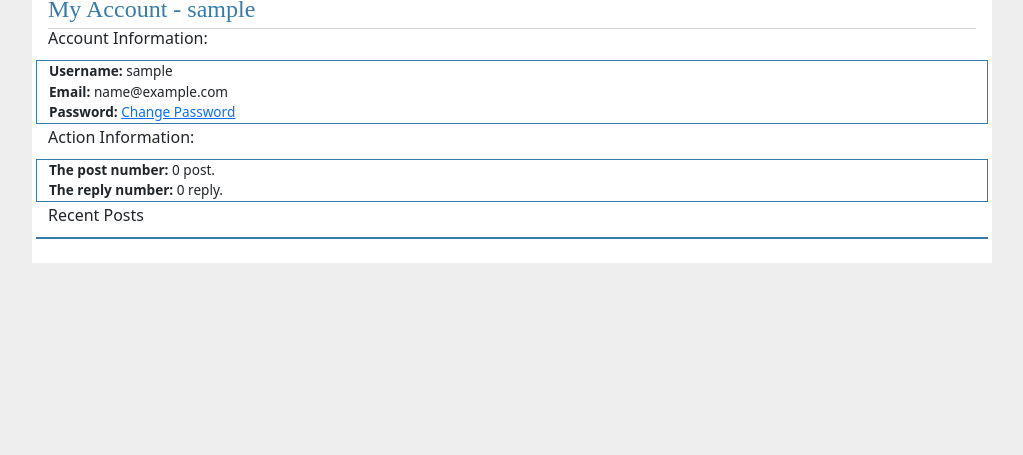
After one commit to KyleKant/blog-flask-app, a Flask app: page /auth/my_accounts in a window 1280 px wide. The commit adds this page. Shown: the part 345-800 px from the top of the page, without its empty margins (128-1151 px from the left). Run offline with Flask 2, Linux system fonts and the light colour scheme; the visitor is signed in with stand-in values (Sample User, id 1); data that the repository does not hold is empty; some libraries are stand-ins or nearby versions.

Commit message:
dev-change-password-vote-post

```diff
--- a/blog/auth.py
+++ b/blog/auth.py
@@ -7,6 +7,7 @@ from datetime import datetime
 from blog.db import get_db
 from blog import mail
 from blog.token import generate_confirmation_token, confirm_token
+from pprint import pprint
 
 bp = Blueprint('auth', __name__, url_prefix='/auth')
 
@@ -316,7 +317,74 @@ def set_new_password():
     return render_template('auth/reset_password/set_new_password.html')
 
 
-@bp.route('/resend_reset_password_email', methods=('GET', 'POST'))
-def resend_reset_password_email():
-    # print(g.user['email'])
-    return render_template('auth/reset_password/resend_reset_password_email.html')
+@bp.route('/my_accounts', methods=('GET', 'POST'))
+@login_required
+def my_account():
+    db = get_db()
+    cursor = db.cursor()
+    cursor.execute(
+        'SELECT COUNT(id) FROM post WHERE author_id=%s',
+        (g.user['id'],)
+    )
+    post_num = cursor.fetchone()[0]
+    cursor.execute(
+        'SELECT COUNT(id) FROM reply WHERE created_by=%s',
+        (g.user['username'],)
+    )
+    reply_num = cursor.fetchone()[0]
+    cursor.execute(
+        'SELECT * FROM post WHERE author_id=%s ORDER BY created DESC limit 2',
+        (g.user['id'],)
+    )
+    five_first_post_list = cursor.fetchall()
+    five_first_post_key_dict = (
+        'id', 'author_id', 'created', 'title', 'body', 'votes')
+    five_first_post = []
+    try:
+        for five_first_post_value_dict in five_first_post_list:
+            five_first_post.append(dict(
+                zip(five_first_post_key_dict, five_first_post_value_dict)))
+    except TypeError:
+        five_first_post = None
+    pprint(five_first_post)
+    return render_template('auth/my_account.html', post_num=post_num, reply_num=reply_num, five_first_post=five_first_post)
+
+
+@bp.route('/change_password', methods=('GET', 'POST'))
+@login_required
+def change_password():
+    if request.method == 'POST':
+        old_password = request.form['old_password']
+        new_password = request.form['new_password']
+        error = None
+        if not old_password:
+            error = 'Old password is required.'
+        elif not new_password:
+            error = 'New password is required.'
+        if error == None:
+            db = get_db()
+            cursor = db.cursor()
+            cursor.execute(
+                'SELECT * FROM users WHERE id=%s',
+                (g.user['id'],)
+            )
+            user_value_dict = cursor.fetchone()
+            user_key_dict = ('id', 'username', 'email', 'password',
+                             'registered_at', 'confirmed', 'confirmed_at')
+            try:
+                user = dict(zip(user_key_dict, user_value_dict))
+            except TypeError:
+                user = None
+                print('User is not exists.')
+            if user:
+                if not check_password_hash(user['password'], old_password):
+                    flash('The old password is not true, please type password again.')
+                else:
+                    cursor.execute(
+                        'UPDATE users SET password=%s WHERE id=%s',
+                        (generate_password_hash(new_password), g.user['id'],)
+                    )
+                    db.commit()
+                    print(f'Password has been changed to {new_password}')
+                    return redirect(url_for('auth.my_account'))
+    return render_template('auth/change_password/change_password.html')
--- a/blog/static/style.css
+++ b/blog/static/style.css
@@ -172,3 +172,33 @@ i {
   margin-right: 7px;
   font-size: 0.75rem;
 }
+
+div.post {
+  border: #377ba8;
+  border-style: solid;
+  border-width: 1px;
+  max-height: 250px;
+  white-space: normal;
+  overflow-y: scroll;
+}
+textarea {
+  overflow-y: scroll;
+}
+
+div.info-box {
+  border: #377ba8;
+  border-style: solid;
+  border-width: 1px;
+  display: grid;
+}
+
+.my_post a {
+  text-decoration: none;
+  font-size: 1rem;
+}
+div span {
+  font-size: 0.75rem;
+}
+.vote-btn form {
+  margin: 0;
+}
--- /dev/null
+++ b/blog/templates/auth/my_account.html
@@ -0,0 +1,55 @@
+{% extends "base.html" %} {% block header %}
+<h1>
+  {% block title %} My Account - {{g.user['username']}} {% endblock title %}
+</h1>
+{% endblock header %} {% block content %}
+<div class="info-account">
+  <div class="row">
+    <h6>Account Information:</h6>
+  </div>
+  <div class="row">
+    <div class="info-box">
+      <p><strong>Username:</strong> {{g.user['username']}}</p>
+      <p><strong>Email:</strong> {{g.user['email']}}</p>
+      <p>
+        <strong>Password: </strong
+        ><a href="{{url_for('auth.change_password')}}" class="change_password"
+          >Change Password</a
+        >
+      </p>
+    </div>
+  </div>
+  <div class="row">
+    <h6>Action Information:</h6>
+  </div>
+  <div class="row">
+    <div class="info-box">
+      <p><strong>The post number:</strong> {{post_num}} post.</p>
+      <p><strong>The reply number:</strong> {{reply_num}} reply.</p>
+    </div>
+  </div>
+  <div class="row">
+    <h6>Recent Posts</h6>
+  </div>
+  <div class="row">
+    <div class="info-box">
+      {% for post in five_first_post %}
+      <a
+        href="{{url_for('blog.post', id = post['id'], title = post['title'])}}"
+        class=""
+        >{{post['title']}}</a
+      >
+      <span
+        >Created at
+        <i class="fa fa-clock"></i>
+        <i>{{post['created']}}</i></span
+      >
+      {% endfor %}
+    </div>
+  </div>
+  <div class="row justify-content-md-start">
+    <div class="col col-md-auto"></div>
+  </div>
+</div>
+
+{% endblock content %}
--- a/blog/templates/auth/reset_password/send_reset_password_email.html
+++ b/blog/templates/auth/reset_password/send_reset_password_email.html
@@ -10,9 +10,7 @@
   If the link has expried or you want to resend a reset password email, please
   click on Resend button.
 </p>
-<a
-  href="{{url_for('auth.resend_reset_password_email')}}"
-  class="btn btn-secondary"
+<a href="{{url_for('auth.reset_password')}}" class="btn btn-secondary"
   >Resend</a
 >
 {% endblock content %}
--- a/blog/templates/base.html
+++ b/blog/templates/base.html
@@ -47,8 +47,15 @@
             class="dropdown-menu dropdown-menu-end"
             aria-labelledby="dropdownMenuButton"
           >
-            <a class="dropdown-item" href="#">Your Posts</a>
+            <a
+              class="dropdown-item"
+              href="{{url_for('blog.my_post', username=g.user['username'])}}"
+              >My Posts</a
+            >
             <a class="dropdown-item" href="#">Your Reply</a>
+            <a class="dropdown-item" href="{{url_for('auth.my_account')}}"
+              >Account</a
+            >
             <a class="dropdown-item" href="{{url_for('auth.logout')}}"
               ><i class="fa fa-sign-out"></i> Log Out</a
             >
--- a/blog/templates/blog/edit.html
+++ b/blog/templates/blog/edit.html
@@ -109,7 +109,7 @@
       italic: "_",
     },
     lineWrapping: true,
-    minHeight: "500px",
+    maxHeight: "300px",
 
     shortcuts: {
       drawTable: "Cmd-Alt-T",
--- a/blog/templates/blog/newpost.html
+++ b/blog/templates/blog/newpost.html
@@ -40,7 +40,7 @@
       italic: "_",
     },
     lineWrapping: true,
-    minHeight: "500px",
+    maxHeight: "300px",
 
     shortcuts: {
       drawTable: "Cmd-Alt-T",
--- a/blog/templates/blog/reply.html
+++ b/blog/templates/blog/reply.html
@@ -16,7 +16,7 @@
     >
   </h4>
   <h4 class="post-content">Post Content:</h4>
-  <p>{{post['body']|markdown}}</p>
+  <div class="post"><p>{{post['body']|markdown}}</p></div>
 </div>
 <hr />
 <form action="" method="post">
@@ -54,7 +54,7 @@
       italic: "_",
     },
     lineWrapping: true,
-    minHeight: "500px",
+    maxHeight: "300px",
 
     shortcuts: {
       drawTable: "Cmd-Alt-T",
```
Also changed, not shown: blog/blog.py (+42 -0 lines), blog/templates/auth/change_password/change_password.html (added, +26 -0 lines), blog/templates/blog/my_account/my_post.html (added, +14 -0 lines), blog/templates/blog/post.html (+72 -1 lines).
